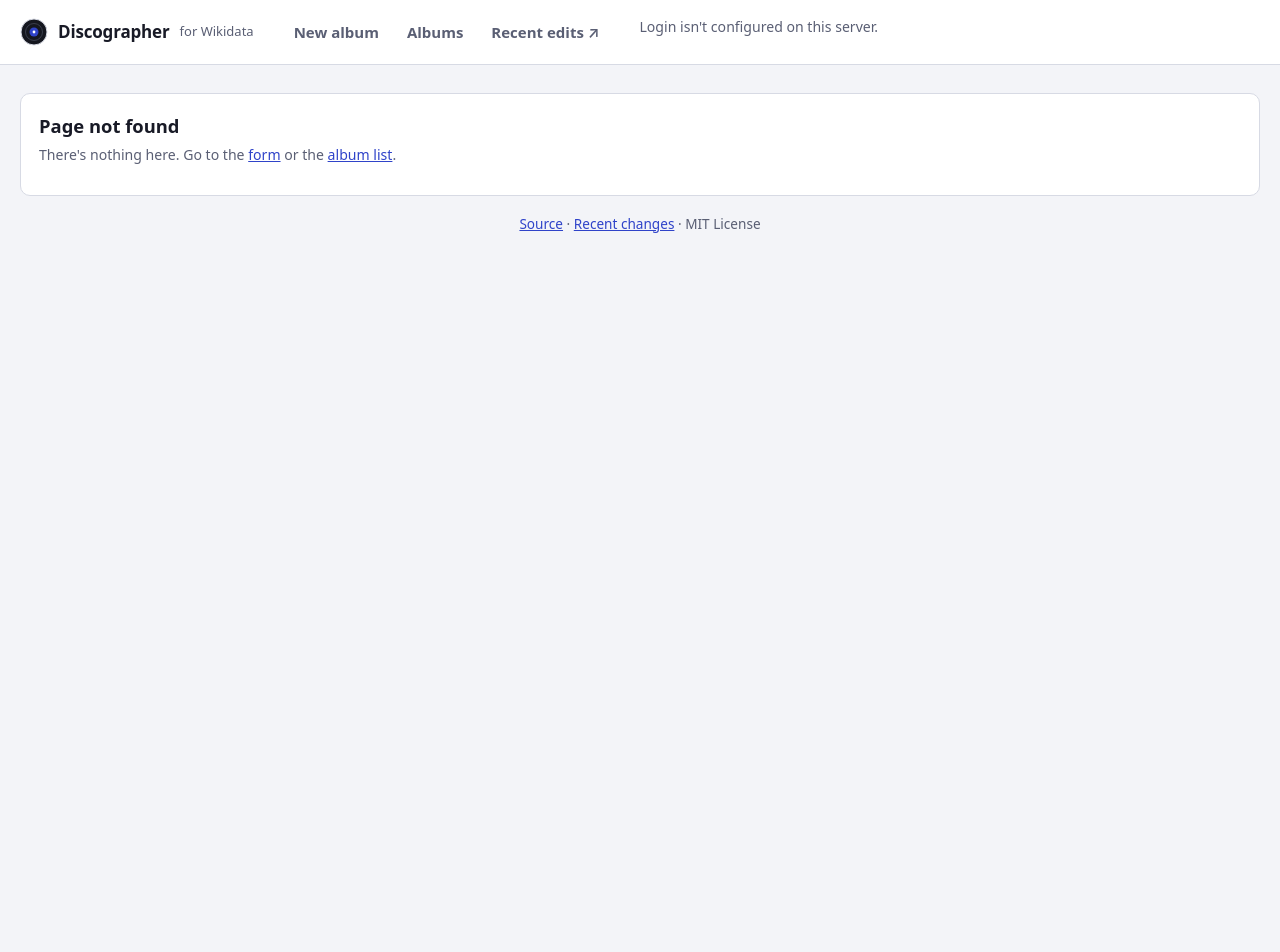
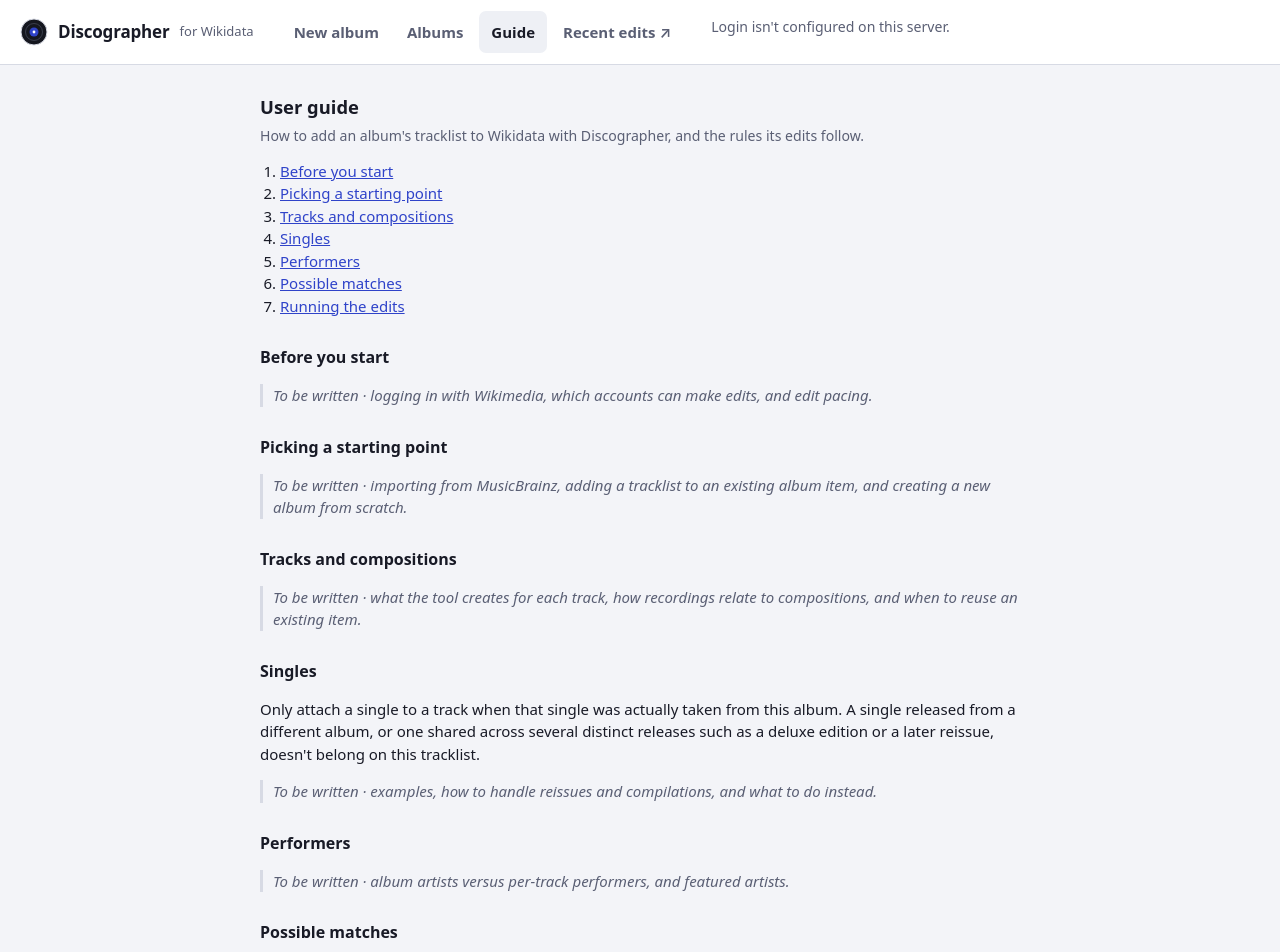
Before and after one commit to connorshea/wikidata-discographer, a React (Vite) app: page /guide in a window 1280 px wide. Shown: the top 952 px of the page. Before the commit the page ends 800 px from the top, so only its background shows below. Built offline with nearby package versions, Linux system fonts and the light colour scheme; no server answers.

Commit message:
Add a user guide page
A /guide page, linked from the header, with an outline of the form's
steps. The singles rule is written out, and the rest of the sections are
marked as still to be written.

Co-Authored-By: Claude Opus 5.5 <noreply@anthropic.com>

```diff
--- a/src/App.tsx
+++ b/src/App.tsx
@@ -21,6 +21,7 @@ import PlanPanel from "./components/PlanPanel.tsx";
 import StartSection, { type StartHandle } from "./components/StartSection.tsx";
 import { albumProblem, singleProblems, useItemSummaries } from "./components/use-item-summaries.ts";
 import AlbumList from "./components/AlbumList.tsx";
+import Guide from "./components/Guide.tsx";
 import { Lock } from "./components/common.tsx";
 import { LockedContext } from "./lib/lock-context.ts";
 
@@ -144,6 +145,7 @@ function Header() {
         <nav className="top-nav" aria-label="Pages">
           <NavLink href="/">New album</NavLink>
           <NavLink href="/albums">Albums</NavLink>
+          <NavLink href="/guide">Guide</NavLink>
           <a
             href={RECENT_CHANGES_URL}
             target="_blank"
@@ -181,6 +183,13 @@ export default function App() {
         <Header />
         <main className="page">
           <AlbumList />
+          <Footer />
+        </main>
+      </Route>
+      <Route path="/guide">
+        <Header />
+        <main className="page">
+          <Guide />
           <Footer />
         </main>
       </Route>
--- /dev/null
+++ b/src/components/Guide.tsx
@@ -0,0 +1,92 @@
+// The user guide (/guide): how to use the form, and the modelling rules its
+// edits follow on Wikidata.
+import type { ReactNode } from "react";
+import { Link } from "wouter";
+
+/** A section still to be written, shown as such on the page. */
+function Todo({ children }: { children: ReactNode }) {
+  return <p className="guide-todo">To be written · {children}</p>;
+}
+
+const SECTIONS = [
+  { id: "before-you-start", title: "Before you start" },
+  { id: "starting-point", title: "Picking a starting point" },
+  { id: "tracks", title: "Tracks and compositions" },
+  { id: "singles", title: "Singles" },
+  { id: "performers", title: "Performers" },
+  { id: "matches", title: "Possible matches" },
+  { id: "running", title: "Running the edits" },
+];
+
+export default function Guide() {
+  return (
+    <article className="block guide">
+      <h2>User guide</h2>
+      <p className="hint">
+        How to add an album's tracklist to Wikidata with Discographer, and the rules its edits
+        follow.
+      </p>
+
+      <nav aria-label="Contents">
+        <ol className="guide-toc">
+          {SECTIONS.map((s) => (
+            <li key={s.id}>
+              <a href={`#${s.id}`}>{s.title}</a>
+            </li>
+          ))}
+        </ol>
+      </nav>
+
+      <section id="before-you-start">
+        <h3>Before you start</h3>
+        <Todo>logging in with Wikimedia, which accounts can make edits, and edit pacing.</Todo>
+      </section>
+
+      <section id="starting-point">
+        <h3>Picking a starting point</h3>
+        <Todo>
+          importing from MusicBrainz, adding a tracklist to an existing album item, and creating a
+          new album from scratch.
+        </Todo>
+      </section>
+
+      <section id="tracks">
+        <h3>Tracks and compositions</h3>
+        <Todo>
+          what the tool creates for each track, how recordings relate to compositions, and when to
+          reuse an existing item.
+        </Todo>
+      </section>
+
+      <section id="singles">
+        <h3>Singles</h3>
+        <p>
+          Only attach a single to a track when that single was actually taken from this album. A
+          single released from a different album, or one shared across several distinct releases
+          such as a deluxe edition or a later reissue, doesn't belong on this tracklist.
+        </p>
+        <Todo>examples, how to handle reissues and compilations, and what to do instead.</Todo>
+      </section>
+
+      <section id="performers">
+        <h3>Performers</h3>
+        <Todo>album artists versus per-track performers, and featured artists.</Todo>
+      </section>
+
+      <section id="matches">
+        <h3>Possible matches</h3>
+        <Todo>
+          how the tool finds existing items that may be the same track, and how to review them.
+        </Todo>
+      </section>
+
+      <section id="running">
+        <h3>Running the edits</h3>
+        <Todo>
+          the checklist, what happens during a run, recovering from a failed or interrupted run, and
+          finding the result on the <Link href="/albums">album list</Link>.
+        </Todo>
+      </section>
+    </article>
+  );
+}
--- a/src/index.css
+++ b/src/index.css
@@ -3530,3 +3530,27 @@ fieldset.lock {
 fieldset.lock:disabled .grip {
   pointer-events: none;
 }
+
+/* The user guide: a readable column of prose. */
+.guide {
+  max-width: 760px;
+  margin-inline: auto;
+}
+.guide h3 {
+  font-size: 1rem;
+  margin: 28px 0 6px;
+  font-weight: 600;
+}
+.guide section {
+  scroll-margin-top: 16px;
+}
+.guide-toc {
+  margin: 14px 0 0;
+  padding-left: 20px;
+}
+.guide-todo {
+  color: var(--muted);
+  font-style: italic;
+  border-left: 3px solid var(--line);
+  padding-left: 10px;
+}
```
